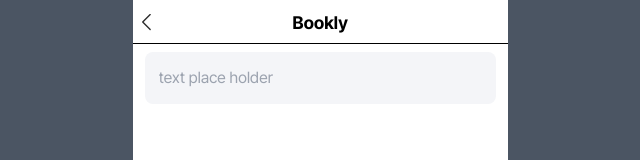
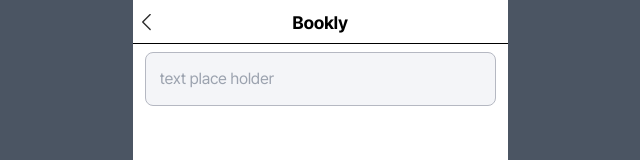
Before and after one commit to muzi55/bookly, a Next.js app: page /test in a window 1280 px wide. Shown: the top 160 px of the page, without its empty margins (320-960 px from the left). Built offline with nearby package versions, Linux system fonts and the light colour scheme.

Commit message:
feat/ TextField 포커스 기능 처리

```diff
--- a/src/app/components/textfield/TextField.tsx
+++ b/src/app/components/textfield/TextField.tsx
@@ -17,13 +17,20 @@
 }: ITextFieldProps) {
 	const [isFocused, setFocused] = useState<boolean>(false);
 
+	const borderColor = isFocused
+		? "border-primary"
+		: !value
+			? "border-gray-gray4"
+			: "border-gray-gray5";
+
 	const handleFocuses = (type: IsFocus) => {
 		setFocused(type === "focus");
 	};
+	console.log("isFocused", isFocused);
 
 	return (
 		<div
-			className={`bg-gray-gray1 border-gray-gray4 rounded-rounded-2`}
+			className={`bg-gray-gray1 border ${borderColor} rounded-rounded-2`}
 			onFocus={() => handleFocuses("focus")}
 			onBlur={() => handleFocuses("blur")}
 		>
--- a/tailwind.config.ts
+++ b/tailwind.config.ts
@@ -9,12 +9,13 @@
 	theme: {
 		extend: {
 			colors: {
-				primary: "#f3ecff",
-				secondary: "#8446ff",
+				primary: "#8446ff",
+				secondary: "#f3ecff",
 				"input-text": "#2c2c2c",
 				gray: {
 					gray1: "#f4f5f8",
 					gray4: "#b5b8c2",
+					gray5: "#8c8f98",
 					primary: "#383940",
 					secondary: "#676975",
 				},
```
Also changed, not shown: src/app/components/textfield/IconButton.tsx (added).
